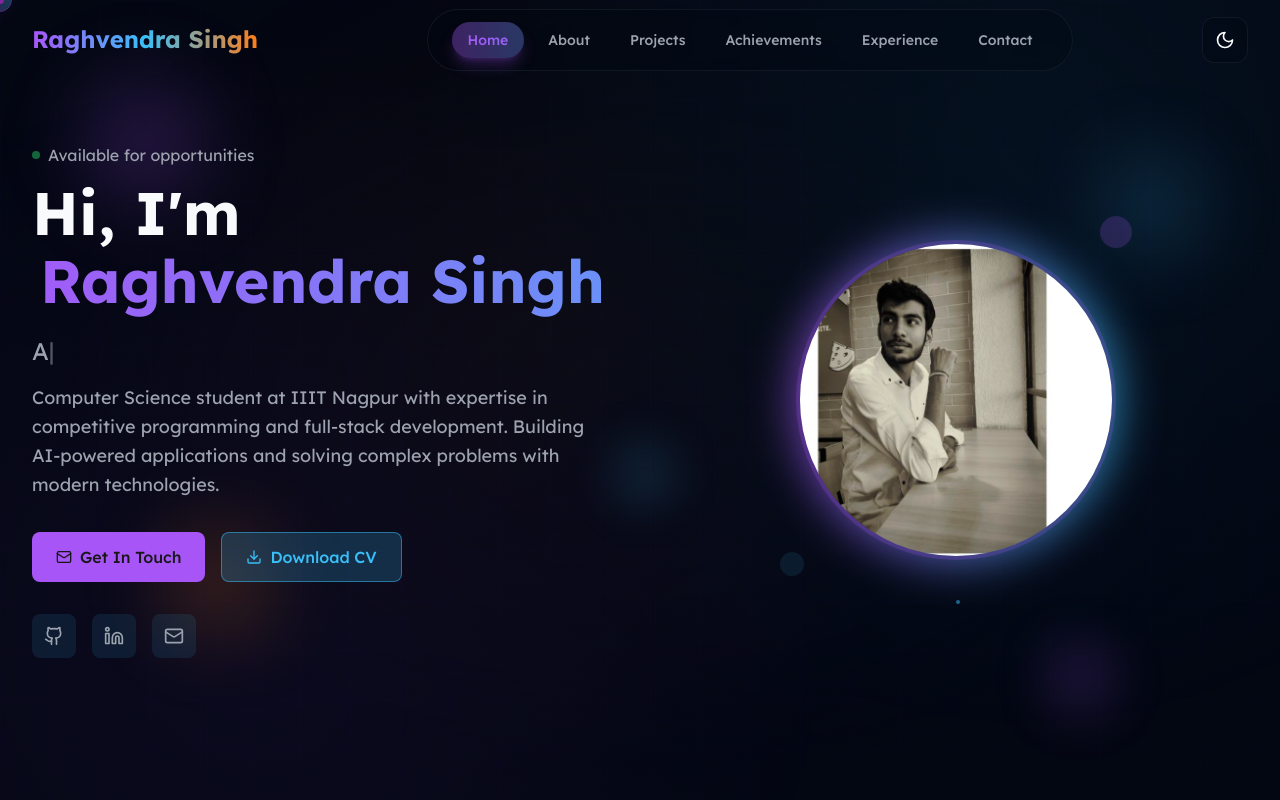
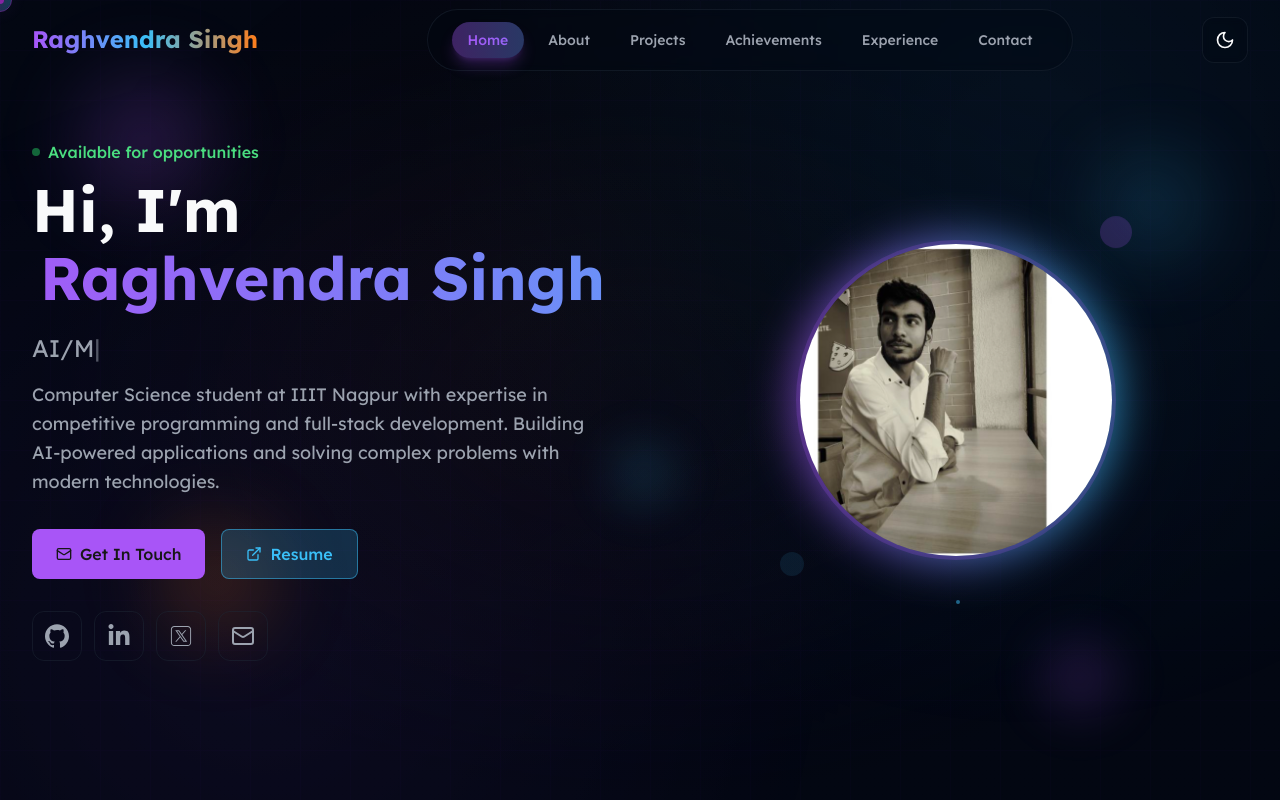
Before and after one commit to dhakarRaghu/Portfolio, a Next.js app: page / in a window 1280 px wide. Shown: the top 800 px of the page. Built offline with nearby package versions, Linux system fonts and the light colour scheme.

Commit message:
enhance Hero and About components with improved styling and social links

```diff
--- a/package.json
+++ b/package.json
@@ -20,6 +20,7 @@
     "next": "15.1.7",
     "react": "^19.0.0",
     "react-dom": "^19.0.0",
+    "react-icons": "^5.5.0",
     "tailwind-merge": "^3.0.2",
     "tailwindcss-animate": "^1.0.7"
   },
--- a/src/app/layout.tsx
+++ b/src/app/layout.tsx
@@ -16,8 +16,8 @@ const lexend = Lexend({ subsets: ["latin"] });
 
 
 export const metadata: Metadata = {
-  title: 'Create Next App',
-  description: 'Generated by create next app',
+  title: 'Raghvendra\'s Portfolio',
+  description: 'A showcase of my skills and projects',
 };
 
 export default function RootLayout({
--- a/src/components/Hero.tsx
+++ b/src/components/Hero.tsx
@@ -1,7 +1,7 @@
 'use client';
 
 import { useState, useEffect } from 'react';
-import { Github, Linkedin, Mail, Download, ExternalLink, Code, Trophy } from 'lucide-react';
+import { Mail, ExternalLink, Code, Trophy } from 'lucide-react';
 
 const Hero = () => {
   const [text, setText] = useState('');
@@ -10,32 +10,24 @@ const Hero = () => {
   const [typingSpeed, setTypingSpeed] = useState(150);
 
   const roles = [
-    'Full Stack Developer',
+    'Software Developer',
     'Competitive Programmer',
     'AI/ML Enthusiast',
     'Open Source Contributor'
   ];
 
   useEffect(() => {
-    let timer = setTimeout(() => {
+    const timer = setTimeout(() => {
       handleType();
     }, typingSpeed);
-
     return () => clearTimeout(timer);
   });
 
   const handleType = () => {
     const i = loopNum % roles.length;
     const fullText = roles[i];
-
-    setText(
-      isDeleting
-        ? fullText.substring(0, text.length - 1)
-        : fullText.substring(0, text.length + 1)
-    );
-
+    setText(isDeleting ? fullText.substring(0, text.length - 1) : fullText.substring(0, text.length + 1));
     setTypingSpeed(isDeleting ? 30 : 100);
-
     if (!isDeleting && text === fullText) {
       setTimeout(() => setIsDeleting(true), 500);
     } else if (isDeleting && text === '') {
@@ -44,11 +36,58 @@ const Hero = () => {
     }
   };
 
-  const stats = [
-    { label: 'Problems Solved', value: '1200+', icon: Code },
-    { label: 'Codeforces Rating', value: '1686', icon: Trophy },
-    { label: 'GitHub Projects', value: '15+', icon: Github },
-    { label: 'Contest Rank', value: 'Top 2%', icon: ExternalLink },
+  // const stats = [
+  //   { label: 'Problems Solved', value: '1200+', icon: Code },
+  //   { label: 'Codeforces Rating', value: '1686', icon: Trophy },
+  //   { label: 'GitHub Projects', value: '15+', icon: ExternalLink },
+  //   { label: 'Contest Rank', value: 'Top 2%', icon: ExternalLink },
+  // ];
+
+  const socialLinks = [
+    {
+      name: 'GitHub',
+      url: 'https://github.com/dhakarRaghu',
+      icon: (
+        <svg className="w-6 h-6" fill="currentColor" viewBox="0 0 24 24">
+          <path
+            fillRule="evenodd"
+            clipRule="evenodd"
+            d="M12 .297c-6.63 0-12 5.373-12 12 0 5.303 3.438 9.8 8.205 11.387.6.113.82-.258.82-.577 0-.285-.01-1.04-.015-2.04-3.338.724-4.042-1.61-4.042-1.61-.546-1.387-1.333-1.757-1.333-1.757-1.089-.744.084-.729.084-.729 1.205.084 1.84 1.236 1.84 1.236 1.07 1.835 2.809 1.305 3.495.998.108-.776.418-1.305.762-1.605-2.665-.3-5.466-1.332-5.466-5.93 0-1.31.47-2.38 1.236-3.22-.124-.303-.536-1.523.117-3.176 0 0 1.008-.322 3.3 1.23a11.52 11.52 0 013.003-.404c1.02.005 2.045.138 3.003.404 2.29-1.552 3.296-1.23 3.296-1.23.655 1.653.243 2.873.12 3.176.77.84 1.235 1.91 1.235 3.22 0 4.61-2.807 5.625-5.48 5.92.43.37.823 1.102.823 2.222 0 1.606-.015 2.896-.015 3.286 0 .322.216.694.825.576C20.565 22.092 24 17.592 24 12.297c0-6.627-5.373-12-12-12"
+          />
+        </svg>
+      ),
+      color: 'hover:text-gray-900 dark:hover:text-white hover:bg-gray-100 dark:hover:bg-gray-800',
+    },
+    {
+      name: 'LinkedIn',
+      url: 'https://linkedin.com/in/raghvendra1853',
+      icon: (
+        <svg className="w-6 h-6" fill="currentColor" viewBox="0 0 448 512">
+          <path
+            d="M100.28 448H7.4V148.9h92.88zm-46.44-338C24.09 110 0 85.51 0 55.78 0 25.07 24.09 0 53.84 0c29.75 0 53.84 25.07 53.84 55.78 0 29.73-24.09 54.22-53.84 54.22zM447.9 448h-92.68V302.4c0-34.7-.7-79.3-48.4-79.3-48.4 0-55.8 37.8-55.8 76.9V448h-92.7V148.9h89.1v40.8h1.3c12.4-23.5 42.5-48.4 87.5-48.4 93.7 0 111 61.6 111 141.3V448z"
+          />
+        </svg>
+      ),
+      color: 'hover:text-blue-600 hover:bg-blue-50 dark:hover:bg-blue-900/20',
+    },
+    {
+      name: 'Twitter',
+      url: 'https://x.com/Raghvendra56595',
+      icon: (
+        <svg className="w-6 h-6" fill="currentColor" viewBox="0 0 50 50">
+          <path
+            d="M 11 4 C 7.1456661 4 4 7.1456661 4 11 L 4 39 C 4 42.854334 7.1456661 46 11 46 L 39 46 C 42.854334 46 46 42.854334 46 39 L 46 11 C 46 7.1456661 42.854334 4 39 4 L 11 4 z M 11 6 L 39 6 C 41.773666 6 44 8.2263339 44 11 L 44 39 C 44 41.773666 41.773666 44 39 44 L 11 44 C 8.2263339 44 6 41.773666 6 39 L 6 11 C 6 8.2263339 8.2263339 6 11 6 z M 13.085938 13 L 22.308594 26.103516 L 13 37 L 15.5 37 L 23.4375 27.707031 L 29.976562 37 L 37.914062 37 L 27.789062 22.613281 L 36 13 L 33.5 13 L 26.660156 21.009766 L 21.023438 13 L 13.085938 13 z M 16.914062 15 L 19.978516 15 L 34.085938 35 L 31.021484 35 L 16.914062 15 z"
+          />
+        </svg>
+      ),
+      color: 'hover:text-sky-500 hover:bg-sky-50 dark:hover:bg-sky-900/20',
+    },
+    {
+      name: 'Email',
+      url: 'mailto:raghvendrasinghdhakar2@gmail.com',
+      icon: <Mail className="h-6 w-6" />,
+      color: 'hover:text-red-500 hover:bg-red-50 dark:hover:bg-red-900/20',
+    },
   ];
 
   return (
@@ -67,7 +106,7 @@ const Hero = () => {
             <div className="space-y-4">
               <div className="flex items-center space-x-2">
                 <div className="w-2 h-2 bg-green-500 rounded-full animate-pulse" />
-                <span className="text-muted-foreground">Available for opportunities</span>
+                <span className="text-green-600 dark:text-green-400 font-medium">Available for opportunities</span>
               </div>
 
               <h1 className="text-4xl sm:text-5xl lg:text-6xl font-bold">
@@ -83,9 +122,8 @@ const Hero = () => {
               </div>
 
               <p className="text-lg text-muted-foreground max-w-2xl leading-relaxed">
-                Computer Science student at IIIT Nagpur with expertise in competitive programming
-                and full-stack development. Building AI-powered applications and solving complex problems
-                with modern technologies.
+                Computer Science student at IIIT Nagpur with expertise in competitive programming and full-stack
+                development. Building AI-powered applications and solving complex problems with modern technologies.
               </p>
             </div>
 
@@ -93,39 +131,44 @@ const Hero = () => {
             <div className="flex flex-wrap gap-4">
               <button
                 onClick={() => document.querySelector('#contact')?.scrollIntoView({ behavior: 'smooth' })}
-                className="group relative px-6 py-3 bg-primary text-primary-foreground rounded-lg font-medium transition-all duration-300 hover:shadow-lg hover:shadow-primary/25 hover:scale-105"
+                className="group relative px-6 py-3 bg-primary text-primary-foreground rounded-lg font-medium transition-all duration-300 hover:shadow-lg hover:shadow-primary/25 hover:scale-105 active:scale-95"
               >
                 <span className="relative z-10 flex items-center space-x-2">
-                  <Mail className="h-4 w-4" />
+                  <Mail className="h-4 w-4 group-hover:scale-110 transition-transform duration-300" />
                   <span>Get In Touch</span>
                 </span>
                 <div className="absolute inset-0 bg-gradient-to-r from-primary to-secondary rounded-lg opacity-0 group-hover:opacity-100 transition-opacity duration-300" />
               </button>
 
-              <button className="group relative px-6 py-3 bg-secondary/20 border border-secondary/50 text-secondary rounded-lg font-medium transition-all duration-300 hover:shadow-lg hover:shadow-secondary/25 hover:bg-secondary/30 hover:scale-105">
+              <a
+                href="/resume.pdf"
+                target="_blank"
+                rel="noopener noreferrer"
+                className="group relative px-6 py-3 bg-secondary/20 border border-secondary/50 text-secondary rounded-lg font-medium transition-all duration-300 hover:shadow-lg hover:shadow-secondary/25 hover:bg-secondary/30 hover:scale-105 active:scale-95"
+              >
                 <span className="flex items-center space-x-2">
-                  <Download className="h-4 w-4" />
-                  <span>Download CV</span>
+                  <ExternalLink className="h-4 w-4 group-hover:scale-110 transition-transform duration-300" />
+                  <span>Resume</span>
                 </span>
-              </button>
+              </a>
             </div>
 
             {/* Social Links */}
-            <div className="flex space-x-4">
-              {[
-                { Icon: Github, href: '#', label: 'GitHub' },
-                { Icon: Linkedin, href: '#', label: 'LinkedIn' },
-                { Icon: Mail, href: 'mailto:raghvendrasinghdhakar2@gmail.com', label: 'Email' },
-              ].map(({ Icon, href, label }) => (
-                <a
-                  key={label}
-                  href={href}
-                  className="group p-3 bg-secondary/10 hover:bg-secondary/20 rounded-lg transition-all duration-300 hover:scale-110"
-                  aria-label={label}
-                >
-                  <Icon className="h-5 w-5 text-muted-foreground group-hover:text-secondary transition-colors duration-300" />
-                </a>
-              ))}
+            <div className="space-y-4">
+              <div className="flex flex-wrap gap-3">
+                {socialLinks.map(({ name, url, icon, color }) => (
+                  <a
+                    key={name}
+                    href={url}
+                    target="_blank"
+                    rel="noopener noreferrer"
+                    className={`group relative p-3 text-muted-foreground rounded-xl border border-border/50 transition-all duration-300 hover:scale-110 hover:shadow-lg hover:border-transparent active:scale-95 ${color}`}
+                    aria-label={name}
+                  >
+                    {icon}
+                  </a>
+                ))}
+              </div>
             </div>
           </div>
 
@@ -147,25 +190,23 @@ const Hero = () => {
               <div className="absolute -bottom-4 -left-4 w-6 h-6 bg-secondary/20 rounded-full animate-pulse" />
             </div>
 
-            {/* Quick Stats Grid
-            <div className="grid grid-cols-2 gap-4 w-full max-w-md">
+            {/* Quick Stats Grid */}
+            {/* <div className="grid grid-cols-2 gap-4 w-full max-w-md">
               {stats.map(({ label, value, icon: Icon }, index) => (
                 <div
                   key={label}
-                  className="group relative p-4 bg-card/30 backdrop-blur-sm border border-border/50 rounded-lg hover:border-primary/50 transition-all duration-300 hover:scale-105"
+                  className="group relative p-4 bg-card/30 backdrop-blur-sm border border-border/50 rounded-lg transition-all duration-300 hover:border-primary/50 hover:scale-105 hover:shadow-lg hover:shadow-primary/30 active:bg-primary/10"
                   style={{ animationDelay: `${index * 100}ms` }}
                 >
                   <div className="flex items-center space-x-2 mb-1">
-                    <Icon className="h-4 w-4 text-primary group-hover:scale-110 transition-transform duration-300" />
+                    <Icon className="h-4 w-4 text-primary group-hover:scale-125 transition-transform duration-300" />
                     <span className="text-sm text-muted-foreground">{label}</span>
                   </div>
                   <div className="text-xl font-bold text-foreground">{value}</div>
-
-                  {/* Hover Effect */}
-                  {/* <div className="absolute inset-0 bg-gradient-to-br from-primary/5 to-secondary/5 rounded-lg opacity-0 group-hover:opacity-100 transition-opacity duration-300" />
+                  <div className="absolute inset-0 bg-gradient-to-br from-primary/5 to-secondary/5 rounded-lg opacity-0 group-hover:opacity-100 transition-opacity duration-300" />
                 </div>
               ))}
-            {/* </div> */}
+            </div> */}
           </div>
         </div>
       </div>
--- a/src/components/about.tsx
+++ b/src/components/about.tsx
@@ -135,13 +135,13 @@ const About = () => {
                 <button
                   key={key}
                   onClick={() => setActiveSkillCategory(key)}
-                  className={`flex items-center space-x-2 px-4 py-2 rounded-lg transition-all duration-300 ${
+                  className={`group flex items-center space-x-2 px-4 py-2 rounded-lg transition-all duration-300 ${
                     activeSkillCategory === key
                       ? 'bg-primary text-primary-foreground shadow-lg'
-                      : 'bg-secondary/20 text-muted-foreground hover:bg-secondary/30'
+                      : 'bg-secondary/20 text-muted-foreground hover:bg-primary/30 hover:text-primary-foreground hover:shadow-lg hover:shadow-primary/30 hover:scale-105 active:scale-95'
                   }`}
                 >
-                  <Icon className="h-4 w-4" />
+                  <Icon className="h-4 w-4 group-hover:scale-110 transition-transform duration-300" />
                   <span>{title}</span>
                 </button>
               ))}
@@ -152,7 +152,7 @@ const About = () => {
               {skillCategories[activeSkillCategory as keyof typeof skillCategories].skills.map((skill, index) => (
                 <div
                   key={skill}
-                  className="group p-4 bg-card/30 backdrop-blur-sm border border-border/50 rounded-lg hover:border-primary/50 transition-all duration-300 hover:scale-105 text-center"
+                  className="group p-4 bg-card/30 backdrop-blur-sm border border-border/50 rounded-lg hover:bg-primary/10 hover:border-primary hover:shadow-xl hover:shadow-primary/40 hover:scale-105 active:scale-95 transition-all duration-300 text-center"
                   style={{ animationDelay: `${index * 50}ms` }}
                 >
                   <span className="font-medium text-foreground group-hover:text-primary transition-colors duration-300">
@@ -162,7 +162,7 @@ const About = () => {
                   {/* Skill Level Indicator */}
                   <div className="mt-2 h-1 bg-border rounded-full overflow-hidden">
                     <div
-                      className="h-full bg-gradient-to-r from-primary to-secondary transition-all duration-500 group-hover:from-secondary group-hover:to-primary"
+                      className="h-full bg-gradient-to-r from-primary to-secondary transition-all duration-500 group-hover:from-secondary group-hover:to-primary group-hover:w-[90%]"
                       style={{ width: `${Math.random() * 30 + 70}%` }}
                     />
                   </div>
```
Also changed, not shown: 1 other file (tests, documents, lock files or other folders).
